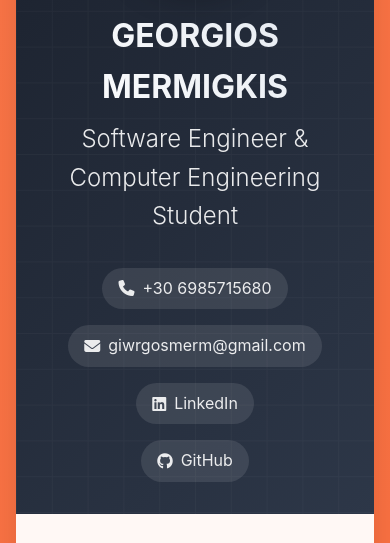
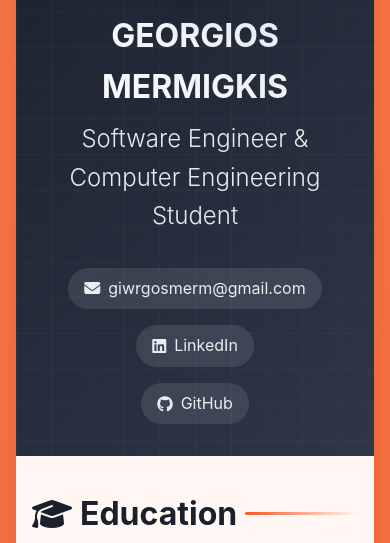
Before and after one commit to gMerm/gMerm.github.io, a plain HTML site: page index.html in a window 390 px wide. Shown: the part 220-763 px from the top of the page. Drawn offline with Linux system fonts and the light colour scheme.

Commit message:
remove phone number

```diff
--- a/index.html
+++ b/index.html
@@ -406,10 +406,6 @@
                     <h1 class="name">GEORGIOS MERMIGKIS</h1>
                     <p class="title">Software Engineer & Computer Engineering Student</p>
                     <div class="contact-info">
-                        <a href="tel:+306985715680" class="contact-item">
-                            <i class="fas fa-phone"></i>
-                            +30 6985715680
-                        </a>
                         <a href="mailto:giwrgosmerm@gmail.com" class="contact-item">
                             <i class="fas fa-envelope"></i>
                             giwrgosmerm@gmail.com
```
